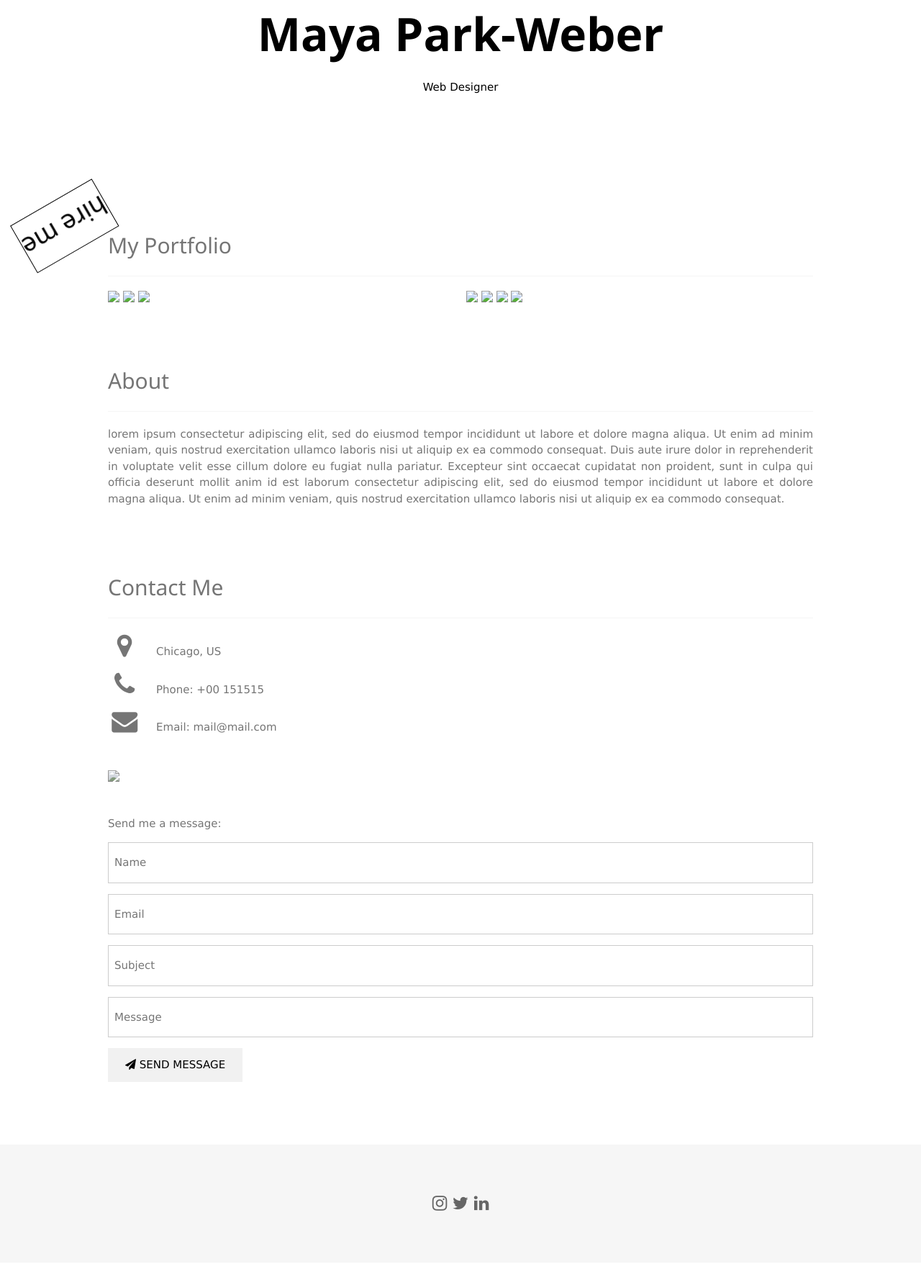
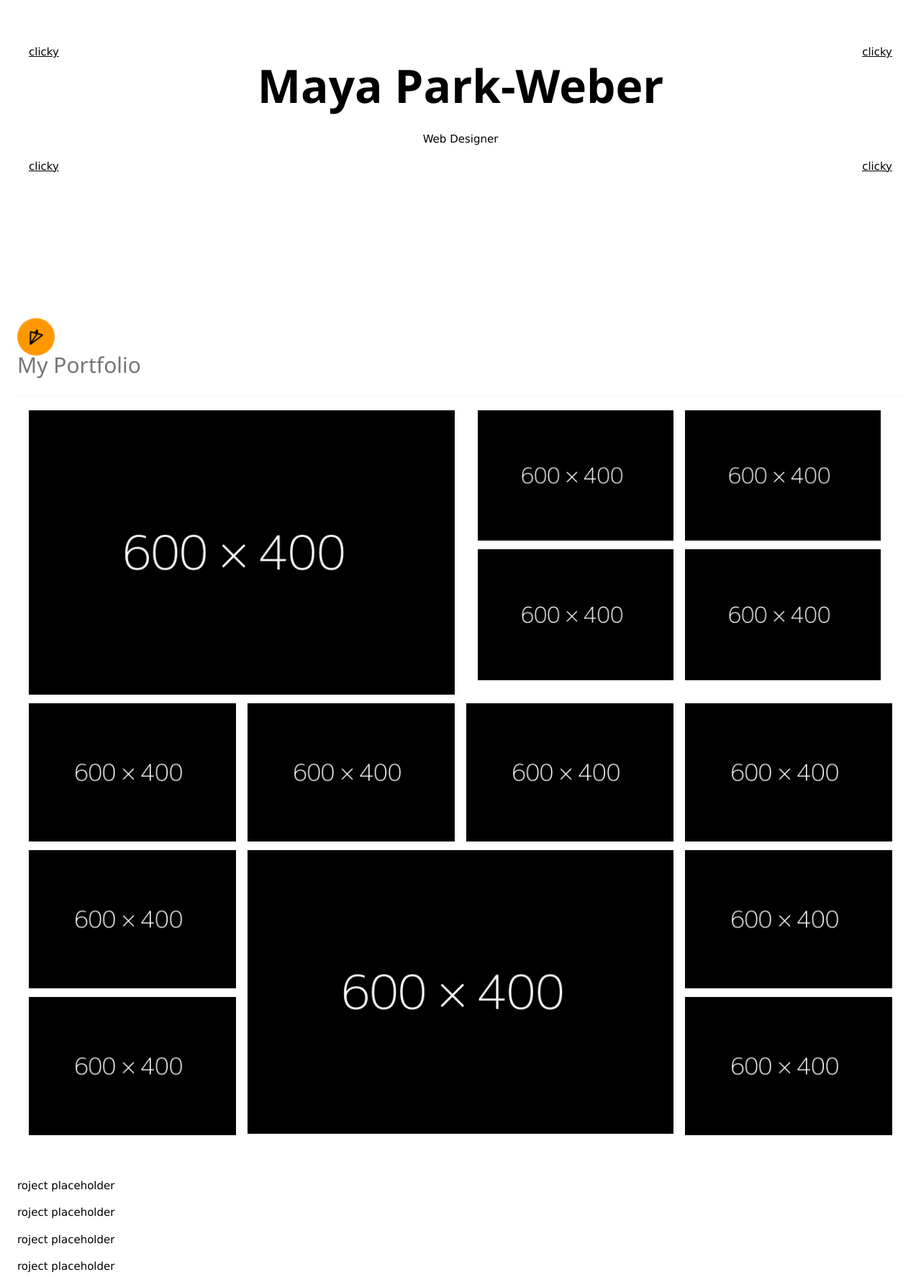
Before and after one commit to CocoRat/cocorat.github.io, a plain HTML site: page web-2/ma_final/index.html in a window 1280 px wide. Shown: the part 151-1925 px from the top of the page at 72% size. Drawn offline with nearby package versions, Linux system fonts and the light colour scheme.

Commit message:
finished main gallery

```diff
--- a/web-2/ma_final/css/style.css
+++ b/web-2/ma_final/css/style.css
@@ -16,15 +16,10 @@ h6 {
     background-position: center;
     background-repeat: no-repeat;
     background-size: cover;
-    background-image: url('/w3images/profile_girl.jpg');
+    background-image: url('../images/image_001.png');
     min-height: 100%;
 }
 
-.scroll-container {
-    height: 1000px;
-    /* large enough to allow scrolling */
-    background: #000;
-}
 
 canvas {
     position: fixed;
@@ -37,31 +32,6 @@ canvas {
 #hire_button {
     position: fixed;
     margin: auto;
-    border: 1px solid black;
-    animation-duration: 12s;
-    animation-delay: 0s;
-    animation-iteration-count: infinite;
-    animation-direction: normal;
-    animation-fill-mode: none;
-    animation-play-state: running;
-    animation-name: spin;
-
+    will-change: transform;
+    cursor: url("../images/plane_icon.svg") 10 10, auto;
 }
-
-@keyframes spin {
-
-    0% {
-        transform: rotate(0deg) scale(1);
-        opacity: 1;
-        offset-distance: 0px;
-        animation-timing-function: linear;
-    }
-
-    100% {
-        transform: rotate(360deg) scale(1);
-        opacity: 1;
-        offset-distance: 0px;
-    }
-
-
-}
--- a/web-2/ma_final/index.html
+++ b/web-2/ma_final/index.html
@@ -33,86 +33,135 @@
     <!-- Page Content -->
     <div class="w3-main w3-padding-large">
 
-
         <!-- Menu icon to open sidebar -->
         <span class="w3-button w3-top w3-white w3-xxlarge w3-text-grey w3-hover-text-black" style="width:auto;right:0;"
             onclick="openNav()"><i class="fa fa-bars"></i></span>
 
         <!-- Header -->
-        <header class="w3-container w3-center" style="padding:128px 16px" id="home">
+        <header class="w3-container w3-center" style="padding:200px 16px" id="home">
+            <a href="#project-1" class="w3-left">clicky</a>
+            <a href="#project-2" class="w3-right">clicky</a>
             <h1 class="w3-jumbo"><b>Maya Park-Weber</b></h1>
             <p>Web Designer</p>
-            <img src="images/tote.png" class="w3-image w3-hide-large w3-hide-small w3-round"
-                style="display:block;width:60%;margin:auto;">
-            <img src="/w3images/profile_girl.jpg" class="w3-image w3-hide-large w3-hide-medium w3-round" width="1000"
-                height="1333">
+            <a href="#project-3" class="w3-left">clicky</a>
+            <a href="#project-4" class="w3-right">clicky</a>
         </header>
 
+        <!-- sticky button -->
+        <a href="mailto:mpark-weber@eastsideprep.org">
+            <div id="hire_button" class="w3-circle w3-orange">
+                <img src="images/plane_icon.svg" alt="" id="hire_button_image" width="20" height="20"
+                    style="margin: 16px;">
+            </div>
+        </a>
+
         <!-- Portfolio Section -->
-        <div id="hire_button">
-            <h1>hire me</h1>
-        </div>
-        <div class="w3-padding-32 w3-content" id="portfolio">
+        <div class="w3-padding-32" id="portfolio">
             <h2 class="w3-text-grey">My Portfolio</h2>
             <hr class="w3-opacity">
 
-            <!-- Grid for photos -->
-            <div class="w3-row-padding" style="margin:0 -16px">
-                <div class="w3-half">
-                    <img src="/w3images/wedding.jpg" style="width:100%">
-                    <img src="/w3images/rocks.jpg" style="width:100%">
-                    <img src="/w3images/sailboat.jpg" style="width:100%">
+            <!-- photo grid -->
+            <div class="w3-row-padding w3-stretch">
+                <div class="w3-col l6">
+                    <div class="w3-col l12" id="slideshow_container_1">
+                        <img class="slideshow_1" src="images/image_001.png" alt="" style="width: 100%;">
+                        <img class="slideshow_1" src="images/image_006.png" alt="" style="width: 100%; display: none;">
+                        <img class="slideshow_1" src="images/image_005.png" alt="" style="width: 100%; display: none;">
+                    </div>
                 </div>
 
-                <div class="w3-half">
-                    <img src="/w3images/underwater.jpg" style="width:100%">
-                    <img src="/w3images/chef.jpg" style="width:100%">
-                    <img src="/w3images/wedding.jpg" style="width:100%">
-                    <img src="/w3images/p6.jpg" style="width:100%">
+                <div class=" w3-col l6">
+                    <div class="w3-row-padding w3-stretch">
+                        <div class="w3-col l6"><img src="images/image_001.png" alt="" style="width: 100%;"></div>
+                        <div class="w3-col l6"><img src="images/image_001.png" alt="" style="width: 100%;"></div>
+                    </div>
+                    <div class="w3-row-padding w3-stretch">
+                        <div class="w3-col s6"><img src="images/image_001.png" alt="" style="width: 100%;"></div>
+                        <div class="w3-col s6"><img src="images/image_001.png" alt="" style="width: 100%;"></div>
+                    </div>
                 </div>
-                <!-- End photo grid -->
             </div>
-            <!-- End Portfolio Section -->
+            <!--second row -->
+            <div class="w3-row-padding w3-stretch">
+                <div class="w3-col s3 "><img src="images/image_001.png" alt="" style="width: 100%;"></div>
+                <div class="w3-col s3"><img src="images/image_001.png" alt="" style="width: 100%;"></div>
+                <div class="w3-col s3"><img src="images/image_001.png" alt="" style="width: 100%;"></div>
+                <div class="w3-col s3"><img src="images/image_001.png" alt="" style="width: 100%;"></div>
+            </div>
+            <!--third row -->
+            <div class="w3-row-padding w3-stretch">
+                <div class="w3-col s3">
+                    <img src="images/image_001.png" alt="" style="width: 100%;">
+                    <img src="images/image_001.png" alt="" style="width: 100%;">
+                </div>
+                <div class="w3-col s6" id="slideshow_container_2">
+                    <img class="slideshow_2" src="images/image_001.png" alt="" style="width: 100%;">
+                    <img class="slideshow_2" src="images/image_006.png" alt="" style="width: 100%; display: none;">
+                    <img class="slideshow_2" src="images/image_005.png" alt="" style="width: 100%; display: none;">
+                </div>
+                <div class="w3-col s3">
+                    <img src="images/image_001.png" alt="" style="width: 100%;">
+                    <img src="images/image_001.png" alt="" style="width: 100%;">
+                </div>
+            </div>
+
+
         </div>
 
-        <!-- About Section -->
+        <!-- project 1 div -->
+        <div id="project-1">
+            <p>roject placeholder</p>
+        </div>
+        <!-- project 2 div -->
+        <div id="project-2">
+            <p>roject placeholder</p>
+        </div>
+        <!-- project 3 div -->
+        <div id="project-3">
+            <p>roject placeholder</p>
+        </div>
+        <!-- project 4 div -->
+        <div id="project-4">
+            <p>roject placeholder</p>
+        </div>
+
+        <!-- About -->
         <div class="w3-content w3-justify w3-text-grey w3-padding-32" id="about">
-            <h2>About</h2>
+            <h2 class="w3-center">About</h2>
             <hr class="w3-opacity">
             <p>lorem ipsum consectetur adipiscing elit, sed do eiusmod
-                tempor incididunt ut labore et dolore magna aliqua. Ut enim ad minim veniam, quis nostrud exercitation
+                tempor incididunt ut labore et dolore magna aliqua. Ut enim ad minim veniam, quis nostrud
+                exercitation
                 ullamco laboris nisi ut aliquip ex ea commodo
-                consequat. Duis aute irure dolor in reprehenderit in voluptate velit esse cillum dolore eu fugiat nulla
-                pariatur. Excepteur sint occaecat cupidatat non proident, sunt in culpa qui officia deserunt mollit anim
+                consequat. Duis aute irure dolor in reprehenderit in voluptate velit esse cillum dolore eu fugiat
+                nulla
+                pariatur. Excepteur sint occaecat cupidatat non proident, sunt in culpa qui officia deserunt mollit
+                anim
                 id est laborum consectetur adipiscing
-                elit, sed do eiusmod tempor incididunt ut labore et dolore magna aliqua. Ut enim ad minim veniam, quis
+                elit, sed do eiusmod tempor incididunt ut labore et dolore magna aliqua. Ut enim ad minim veniam,
+                quis
                 nostrud exercitation ullamco laboris nisi ut aliquip ex ea commodo consequat.
             </p>
-
-
-            <!-- End About Section -->
         </div>
 
-        <!-- Contact Section -->
-        <div class="w3-padding-32 w3-content w3-text-grey" id="contact" style="margin-bottom:64px">
-            <h2>Contact Me</h2>
+        <!-- Contact  -->
+        <div class="w3-padding-32 w3-content w3-text-grey w3-center" id="contact" style="margin-bottom:64px">
+            <h2>Feel Free to Contact:</h2>
             <hr class="w3-opacity">
 
             <div class="w3-section">
-                <p><i class="fa fa-map-marker fa-fw w3-xxlarge w3-margin-right"></i> Chicago, US</p>
+                <p><i class="fa fa-map-marker fa-fw w3-xxlarge w3-margin-right"></i> Seattle, US</p>
                 <p><i class="fa fa-phone fa-fw w3-xxlarge w3-margin-right"></i> Phone: +00 151515</p>
                 <p><i class="fa fa-envelope fa-fw w3-xxlarge w3-margin-right"> </i> Email: mail@mail.com</p>
             </div>
-
-            <!-- Image of location/map -->
-            <img src="/w3images/map.jpg" class="w3-image w3-greyscale" style="width:100%;margin:32px 0">
 
             <p>Send me a message:</p>
             <form action="/action_page.php" target="_blank">
                 <p><input class="w3-input w3-padding-16 w3-border" type="text" placeholder="Name" required name="Name">
                 </p>
                 <p><input class="w3-input w3-padding-16 w3-border" type="text" placeholder="Email" required
-                        name="Email"></p>
+                        name="Email">
+                </p>
                 <p><input class="w3-input w3-padding-16 w3-border" type="text" placeholder="Subject" required
                         name="Subject"></p>
                 <p><input class="w3-input w3-padding-16 w3-border" type="text" placeholder="Message" required
@@ -123,7 +172,6 @@
                     </button>
                 </p>
             </form>
-            <!-- End Contact Section -->
         </div>
 
         <!-- Footer -->
@@ -131,13 +179,12 @@
             <i class="fa fa-instagram w3-hover-opacity"></i>
             <i class="fa fa-twitter w3-hover-opacity"></i>
             <i class="fa fa-linkedin w3-hover-opacity"></i>
-            <!-- End footer -->
+            <p class="w3-left">Maya Park</p>
+            <p class="w3-right">copyright 2025</p>
         </footer>
-
-        <!-- END PAGE CONTENT -->
     </div>
     <script>
-        // Open and close sidebar
+
         function openNav() {
             document.getElementById("mySidebar").style.width = "60%";
             document.getElementById("mySidebar").style.display = "block";
@@ -146,15 +193,58 @@
         function closeNav() {
             document.getElementById("mySidebar").style.display = "none";
         }
+        // animate hire button
+        const hire_button = document.getElementById('hire_button');
+        const hire_button_image = document.getElementById('hire_button_image')
+        let angle = 0;
+        let speed = 0.01;
+        let target_speed = speed;
 
-        const hire_button = document.getElementById('hire_button');
+        function animate() {
+            angle += speed;
+            hire_button.style.transform = `rotate(${angle}rad)`;
+            speed += (target_speed - speed) * 0.05;
+            requestAnimationFrame(animate)
+        }
         hire_button.addEventListener("mouseenter", () => {
-            hire_button.style.animationDuration = '4s';
+            target_speed = 0.08;
+            hire_button_image.style.margin = `23px`;
         });
 
         hire_button.addEventListener("mouseleave", () => {
-            hire_button.style.animationDuration = '12s';
+            target_speed = 0.01;
+            hire_button_image.style.margin = `16px`;
         });
+        animate();
+
+        // animate gallery image 1
+        var myIndex = 0;
+        let timeout;
+
+        document.getElementById("slideshow_container_1").addEventListener("mouseenter", function () {
+            carousel("slideshow_1");
+        });
+        document.getElementById("slideshow_container_1").addEventListener("mouseleave", stopcarousel);
+        document.getElementById("slideshow_container_2").addEventListener("mouseenter", function () {
+            carousel("slideshow_2");
+        });
+        document.getElementById("slideshow_container_2").addEventListener("mouseleave", stopcarousel);
+
+        function carousel(arg) {
+            var i;
+            var x = document.getElementsByClassName(arg);
+            for (i = 0; i < x.length; i++) {
+                x[i].style.display = "none";
+            }
+            myIndex++;
+            if (myIndex > x.length) { myIndex = 1 }
+            x[myIndex - 1].style.display = "block";
+            timeout = setTimeout(() => carousel(arg), 200); // Change image every 2 seconds
+        }
+
+        function stopcarousel() {
+            clearTimeout(timeout);
+        }
 
 
     </script>
```
Also changed, not shown: web-2/ma_final/images/plane_icon.svg (added).
